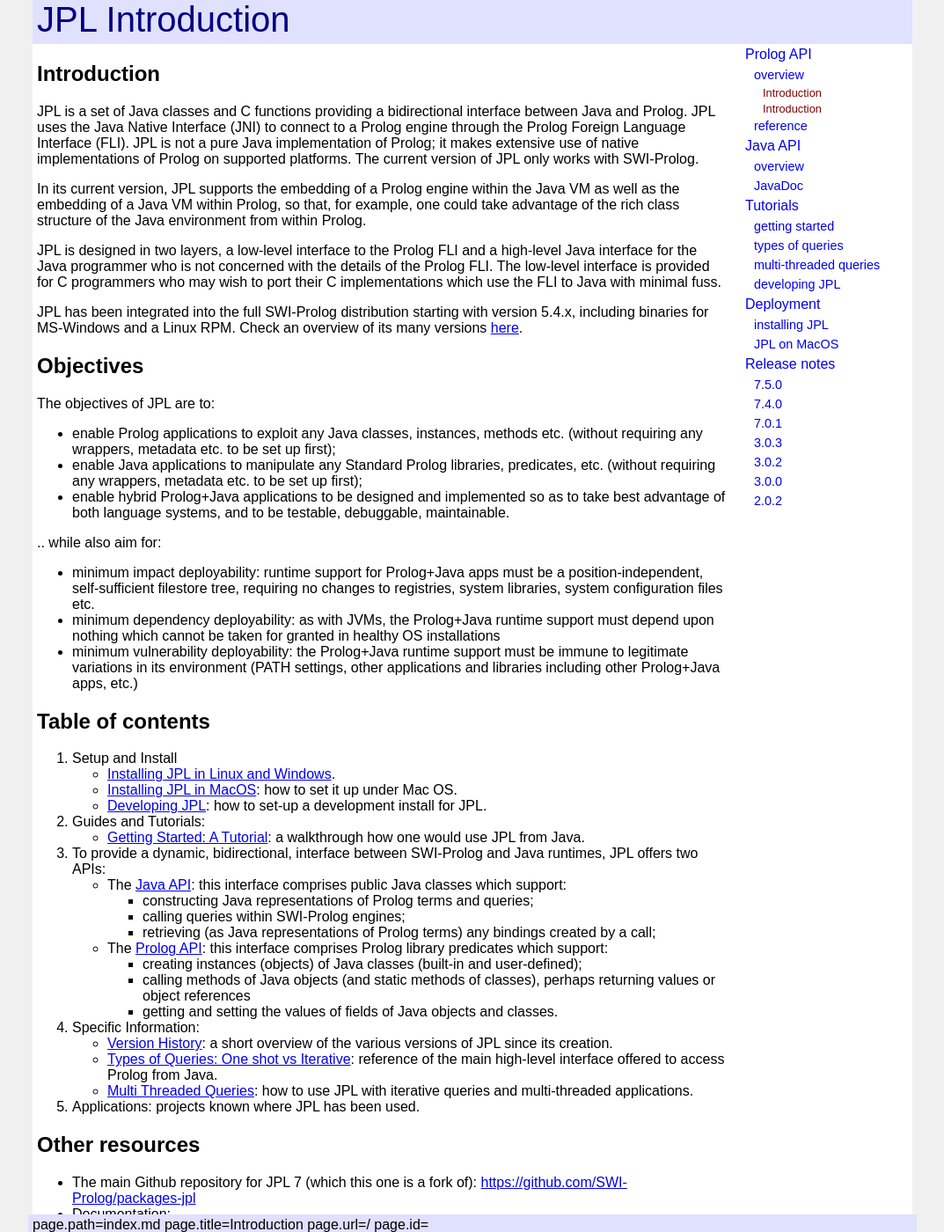
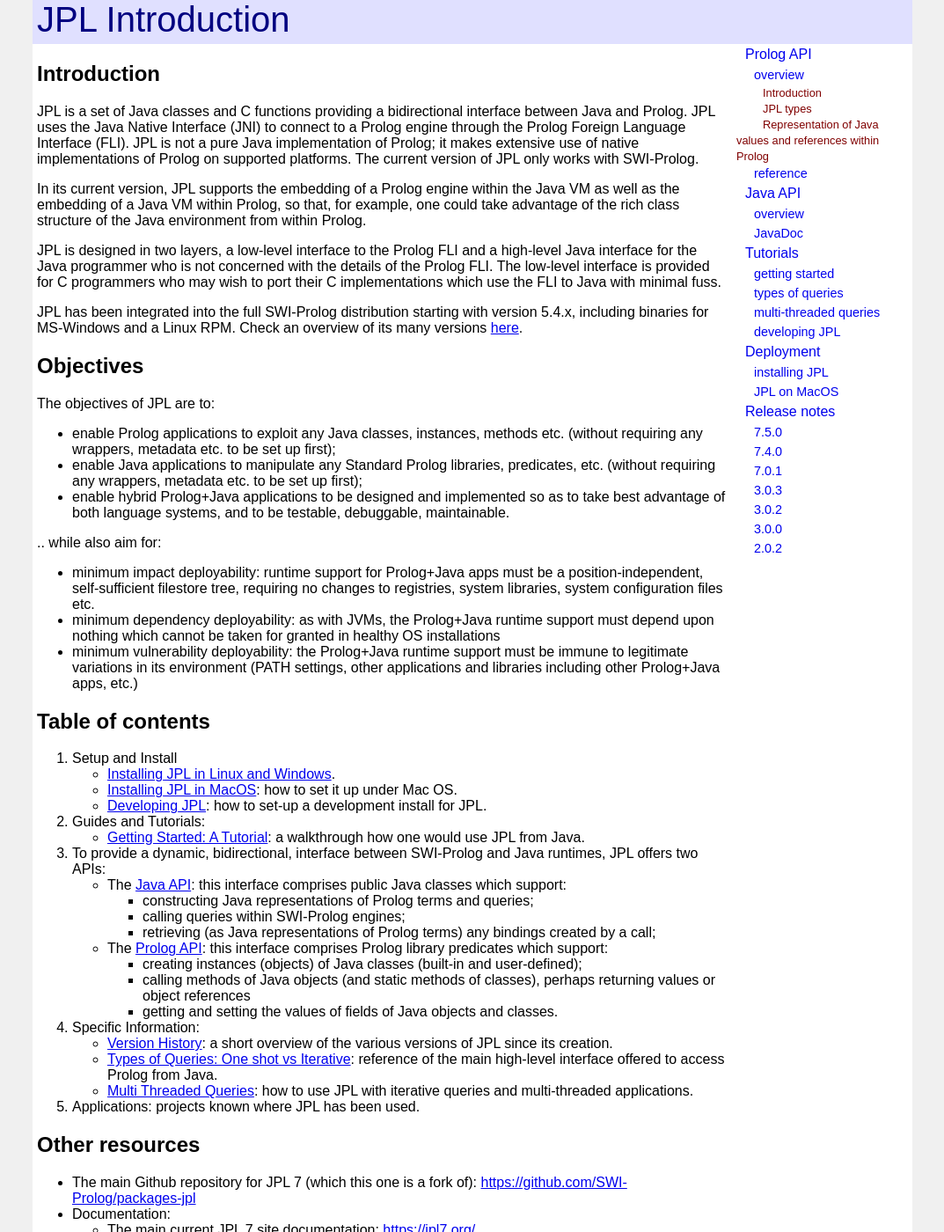
Before and after one commit to anionic/jpl-nav, a Jekyll site: the page built from docs/index.md, in a window 1280 px wide and 1400 px high. Shown: the whole window at 88% size, without its empty margins (103-1176 px from the left). Built offline with Jekyll 4.4.1, drawn with Linux system fonts in a browser that asks for light colours; our own code applies the rules of GitHub Pages for plain Markdown files.

Commit message:
Update default.html

```diff
--- a/docs/_layouts/default.html
+++ b/docs/_layouts/default.html
@@ -13,10 +13,7 @@
 					color: #000000;
 					height: 100%; /* good practice; I forget why ;-) */
 					margin: 0 0 0 0; /* override browser defaults */
-					padding-top: 0; /* experiment */
-					padding-right: 0; /* override browser default */
-					padding-bottom: 20px; /* avoid tailbar */
-					padding-left: 0; /* override browser default */
+					padding: 0 0 0 0; /* override browser defaults */
 					width: 100%;
 				}
 				body,
@@ -135,25 +132,9 @@
 				.navbar2 > li > a:focus {
 					outline: 1px solid #FFC0C0; /* thinner focus outline looks better against (nearly) black background */
 				}
-				.navbar2 > li > a:hover {
+				.navbar2 > li > :hover {
 					background-color: #F0F0F0;
-					text-decoration: underline;
-				}
-				.tailbar1 {
-					background-color: #E0E0FF; /* same as headbar */
-					bottom: 0;
-					height: 12px; /* 20px gross */
-					left: 0;
-					margin: 0 auto 0 auto; /* centred in wide viewports */
-					max-width: 1000px; /* same as headbar */
-					padding: 3px 5px 5px 5px;
-					position: fixed;
-					right: 0;
-				}
-				@media all and (max-width: 800px) {
-					.tailbar1 {
-						display: none;
-					}
+					text-decoration: underline; /* lest it's a link */
 				}
 				.highlight .hll { background-color: #ffffcc }
 				.highlight .c { color: #999988; font-style: italic } /* Comment */
@@ -218,6 +199,7 @@
 				.highlight .il { color: #009999 } /* Literal.Number.Integer.Long */
 				pre.highlight {
 					background: #F6F8FA;
+					display: table;
 				  padding: 3px 5px 3px 5px;
 				}
 			</style>
@@ -262,7 +244,8 @@
 					<li class="level1"><a href="PrologApi">Prolog API</a></li>
 					<li class="level2 navPrologApiOverview"><a href="PrologApiOverview" title="Prolog API overview">overview</a></li>
 					<li class="level3 navPrologApiOverview"><span onclick="scrollToId('introduction')">Introduction</span></li>
-					<li class="level3 navPrologApiOverview"><span onclick="scrollToId('representation-of-java-values-and-references-within-prolog')">Introduction</span></li>
+					<li class="level3 navPrologApiOverview"><span onclick="scrollToId('jpl-types-java-types-as-seen-by-prolog')">JPL types</span></li>
+					<li class="level3 navPrologApiOverview"><span onclick="scrollToId('representation-of-java-values-and-references-within-prolog')">Representation of Java values and references within Prolog</span></li>
 					<li class="level2"><a href="PrologApiReference">reference</a></li>
 
 					<li class="level1"><a href="JavaApi">Java API</a></li>
@@ -289,11 +272,5 @@
 					<li class="level2"><a href="ReleaseNotes202">2.0.2</a></li>
 				</ul>
 			</div>
-			<div class="tailbar1">
-				page.path={{page.path}}
-				page.title={{page.title}}
-				page.url={{page.url}}
-				page.id={{page.id}}
-			</div>
 		</body>
 </html>
```
